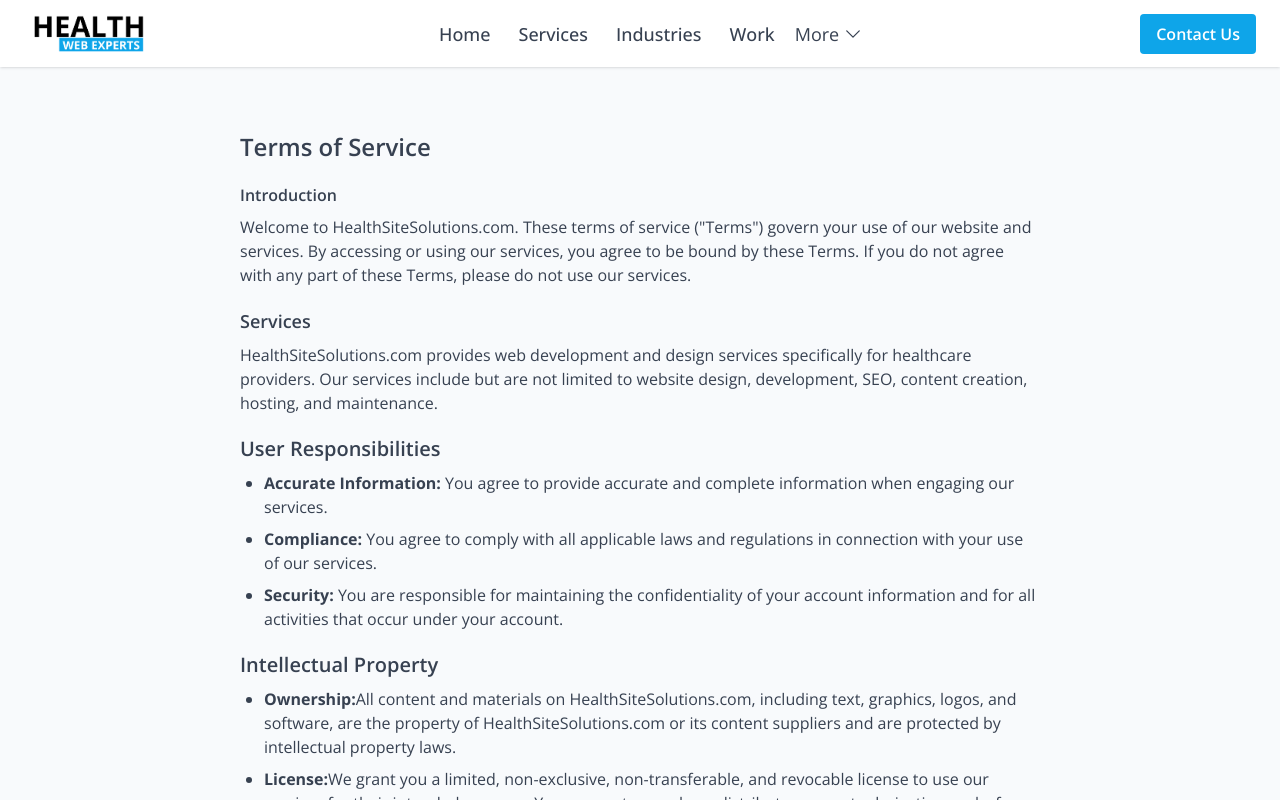
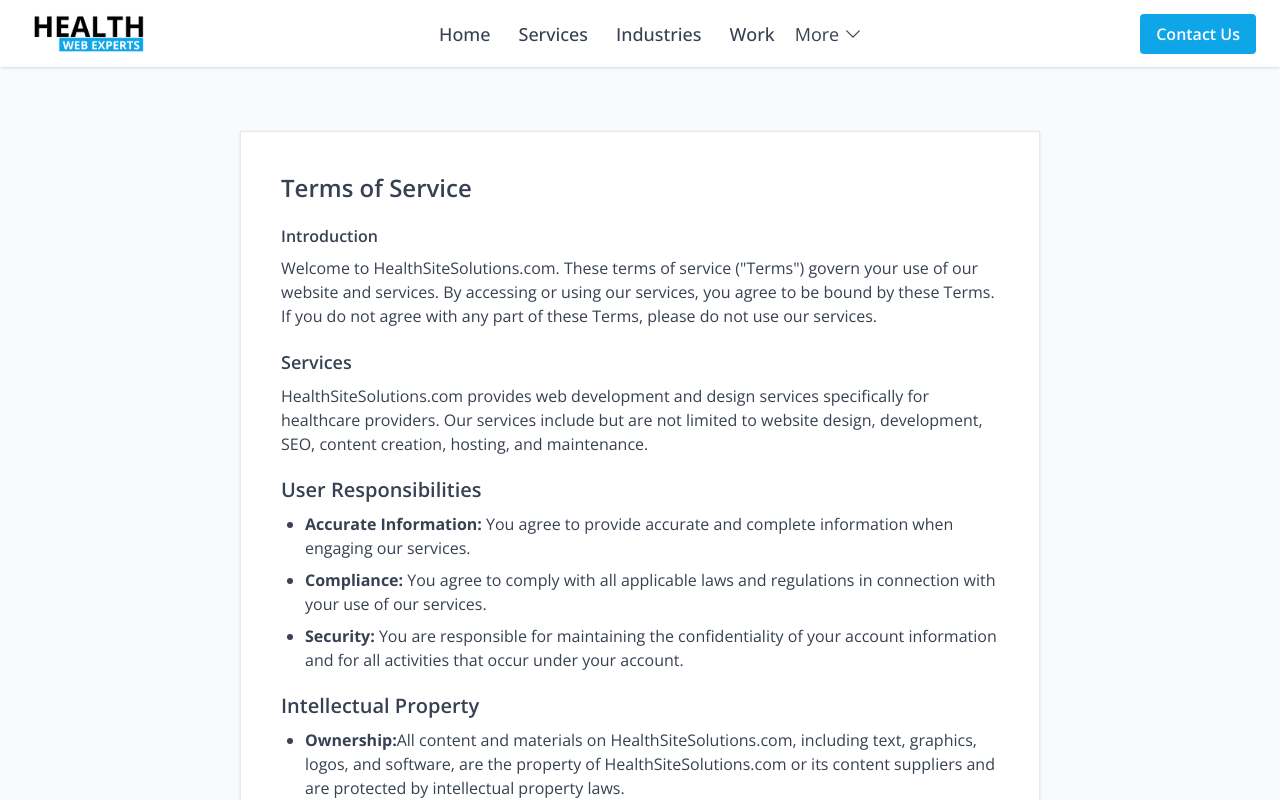
Before and after one commit to lmigonzalez/health-site-solutions, a Next.js app: page /terms-of-service in a window 1280 px wide. Shown: the top 800 px of the page. Built offline with nearby package versions, Linux system fonts and the light colour scheme.

Commit message:
blog page

```diff
--- a/src/app/(pages)/blog/[name]/page.jsx
+++ b/src/app/(pages)/blog/[name]/page.jsx
@@ -36,7 +36,7 @@ async function Page({ params }) {
   const { title, content } = await getArticle(params.name);
   return (
     <main>
-      <article className="article">
+      <article className="article shadow">
         <h1>{title}</h1>
         <div className="">{documentToReactComponents(content)}</div>
       </article>
--- a/src/app/globals.css
+++ b/src/app/globals.css
@@ -40,7 +40,7 @@
   }
 
   .article {
-    @apply m-auto max-w-[800px] pt-16;
+    @apply m-auto mt-16 max-w-[800px] border bg-white p-10 shadow;
   }
 
   .article h1 {
```
